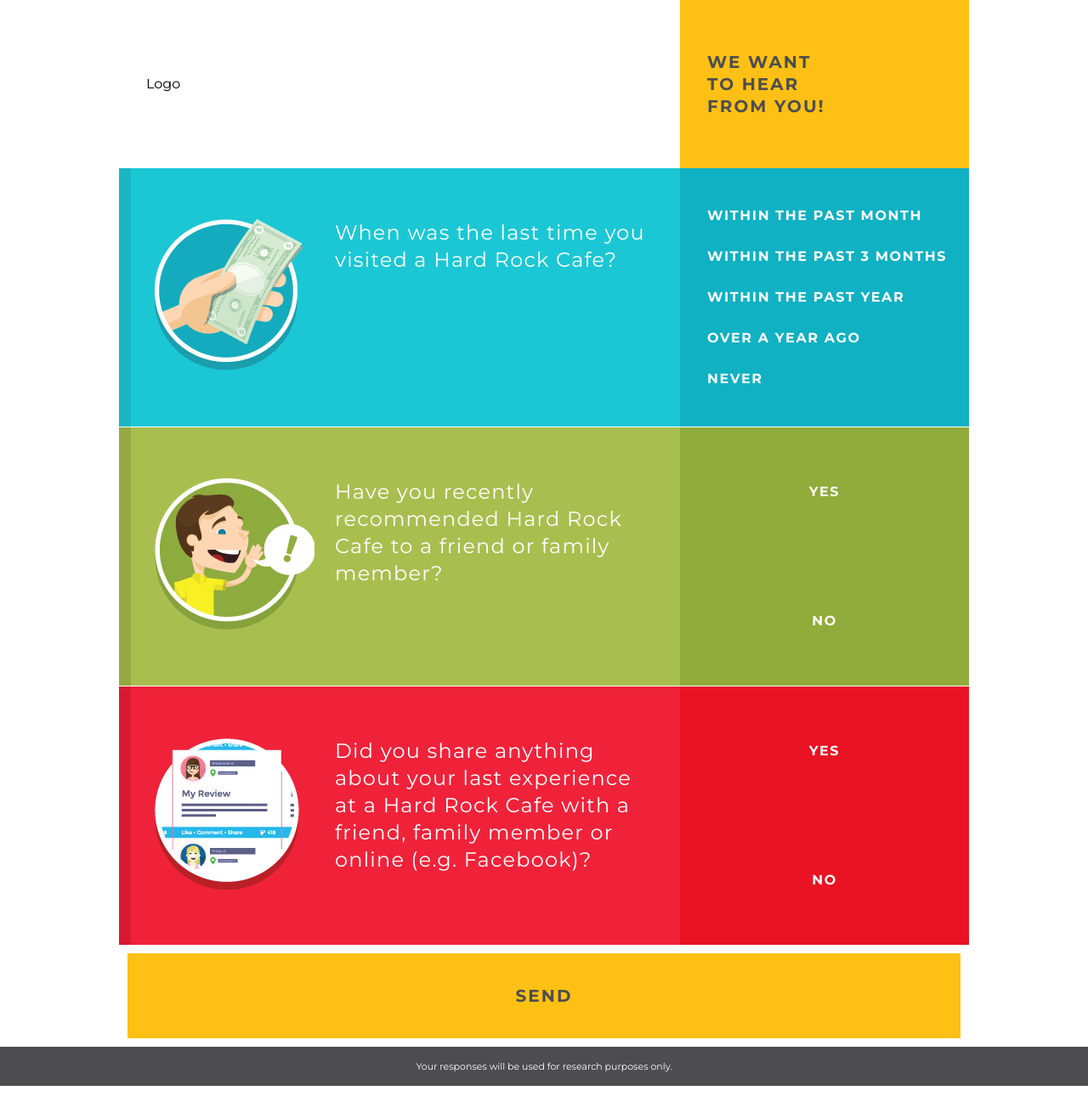
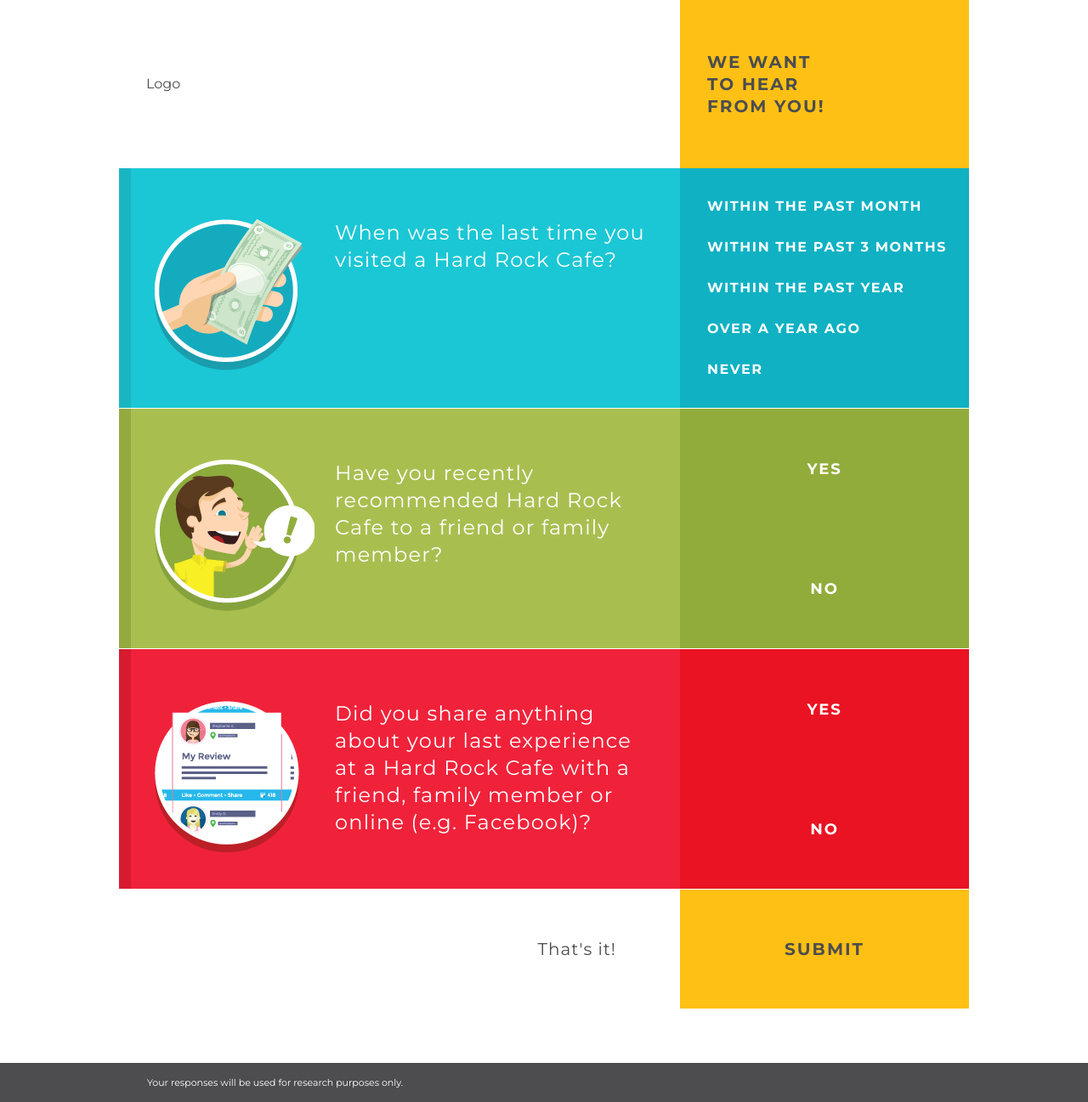
Before and after one commit to EggStrategy/msit-landing-pages, a PHP site: page / in a window 1280 px wide. Shown: the whole page at 85% size. Run offline with PHP 8.4, Linux system fonts and the light colour scheme; data that the repository does not hold is empty; some libraries are stand-ins or nearby versions.

Commit message:
Form Error Icon / Form Footer Message

```diff
--- a/assets/css/application.css
+++ b/assets/css/application.css
@@ -78,6 +78,7 @@ a {
 }
 
 body {
+  color: #4d4d4f;
   font: 400 1em/1.5em "Montserrat", Helvetica, arial, sans-serif;
 }
 
@@ -86,7 +87,6 @@ h1, h2, h3, h4, h5 {
 }
 
 h1 {
-  color: #4d4d4f;
   font-size: 20px;
   line-height: 26px;
   font-weight: 700;
@@ -130,15 +130,14 @@ em {
   height: 27px;
 }
 
-/*
-.icon-error-grey {
-  background-position: ;
+.icon-error-white {
+  background-position: 0 -734px;
 }
 
-.icon-error-white {
-  background-position: ;
+.icon-error-grey {
+  background-position: -20px -734px;
 }
-*/
+
 /*
 .icon-circle-1 {
   width: 174px;
@@ -300,7 +299,7 @@ label {
 @media (min-width: 50em) {
   .form-item {
     *zoom: 1;
-    min-height: 304px;
+    min-height: 282px;
     padding: 2em 21.25em 2em 0;
   }
   .form-item:before, .form-item:after {
@@ -358,6 +357,9 @@ label {
     width: 340px;
     height: 100%;
   }
+  .form-answers label {
+    font-size: 18px;
+  }
 }
 
 @media (min-width: 50em) {
@@ -390,6 +392,7 @@ label {
 @media (min-width: 50em) {
   .form-item:nth-of-type(1) label {
     padding: 0.75em 1em 0.75em 2em;
+    font-size: 16px;
     text-align: left;
   }
 }
@@ -468,13 +471,68 @@ label {
   }
 }
 .form-two-options label {
-  padding: 4em 0;
+  padding: 3.25em 0;
 }
 
+.form-item [class*="icon-error-"] {
+  position: absolute;
+  top: 2em;
+  left: 1em;
+}
+@media (min-width: 62.5em) {
+  .form-item [class*="icon-error-"] {
+    top: 1.75em;
+    left: 15em;
+  }
+}
+
+@media (min-width: 50em) {
+  .form-footer {
+    *zoom: 1;
+    padding-bottom: 4em;
+  }
+  .form-footer:before, .form-footer:after {
+    content: " ";
+    display: block;
+  }
+  .form-footer:after {
+    clear: both;
+  }
+  .form-footer .btn {
+    float: right;
+    width: 340px;
+    margin-left: 3.75em;
+    padding: 3em 0;
+    border: none;
+  }
+}
+
+.form-footer .form-message {
+  display: none;
+}
+@media (min-width: 50em) {
+  .form-footer .form-message {
+    display: inline-block;
+    float: right;
+    height: 140px;
+    text-align: right;
+    font-size: 20px;
+    letter-spacing: 0.05em;
+  }
+  .form-footer .form-message p {
+    position: relative;
+    top: 50%;
+    -webkit-transform: translateY(-50%);
+    -ms-transform: translateY(-50%);
+    transform: translateY(-50%);
+  }
+}
+
+/*
 .error .form-question {
   color: #f00;
 }
-
+*/
 /* Sections */
 .header {
   text-align: center;
@@ -542,3 +600,11 @@ label {
 .footer:after {
   clear: both;
 }
+@media (min-width: 62.5em) {
+  .footer {
+    text-align: left;
+  }
+  .footer p {
+    padding-left: 3em;
+  }
+}
--- a/assets/js/scripts.js
+++ b/assets/js/scripts.js
@@ -1,5 +1,4 @@
 $(function(){
-
 
   // Form Validation / Submission
 	function formSubmit() {
@@ -11,8 +10,12 @@ $(function(){
 
   		$('.form-item').each(function() {
   		    var radioChecked = $(this).find('input[type="radio"]:checked');
+  		    var errorIcon = $('<div class="icon-error-white"><div>');
+  		    var errorDiv = $('<div class="icon-error-white"><div>');
       		if(radioChecked.length == 0) {
             $(this).addClass('error');
+            $(this).append(errorIcon);
+            $().append();
             errorcount++;
       		} else if(radioChecked.length > 0) {
             $(this).removeClass('error');
@@ -45,8 +48,6 @@ $(function(){
           		    $("html, body").animate({ scrollTop: 0 }, 0);
           		}
       		});
-      		console.log(page_id);
-
   		}
 
   	});
--- a/assets/sass/global/_buttons.scss
+++ b/assets/sass/global/_buttons.scss
@@ -25,6 +25,4 @@ button {
     background: lighten($yellow, 10%);
   }
 
-  @include bp-max-width($small) {
-  }
 }
--- a/assets/sass/global/_icons.scss
+++ b/assets/sass/global/_icons.scss
@@ -27,15 +27,13 @@
   height: 27px;
 }
 
-/*
-.icon-error-grey {
-  background-position: ;
+.icon-error-white {
+  background-position: 0 -734px;
 }
 
-.icon-error-white {
-  background-position: ;
+.icon-error-grey {
+  background-position: -20px -734px;
 }
-*/
 
 
 /*
--- a/assets/sass/global/_typography.scss
+++ b/assets/sass/global/_typography.scss
@@ -11,6 +11,7 @@ $heavy: 900;
 $base:  24px;
 
 body {
+  color: $grey;
   font: $reg 1em/1.5em $sans;
 }
 
@@ -19,7 +20,6 @@ h1,h2,h3,h4,h5 {
 }
 
 h1 {
-  color: $grey;
   font-size: 20px;
   line-height: 26px;
   font-weight: $bold;
--- a/assets/sass/pages/_survey.scss
+++ b/assets/sass/pages/_survey.scss
@@ -7,7 +7,7 @@
 
   @include bp-min-width($medium) {
     @include cf;
-    min-height: 304px;
+    min-height: 282px;
     padding: 2em 21.25em 2em 0;
   }
 
@@ -56,6 +56,10 @@
     bottom: 1px;
     width: 340px;
     height: 100%;
+
+    label {
+      font-size: 18px;
+    }
   }
 }
 
@@ -84,6 +88,7 @@
 
     @include bp-min-width($medium) {
       padding: 0.75em 1em 0.75em 2em;
+      font-size: 16px;
       text-align: left;
     }
 
@@ -169,13 +174,55 @@
   }
 
   label {
-    padding: 4em 0;
+    padding: 3.25em 0;
   }
 }
 
+.form-item [class*="icon-error-"] {
+  position: absolute;
+  top: 2em;
+  left: 1em;
 
+  @include bp-min-width($large) {
+    top: 1.75em;
+    left: 15em;
+  }
+}
 
+.form-footer {
+  @include bp-min-width($medium) {
+    @include cf;
+    padding-bottom: 4em;
 
+    .btn {
+      float: right;
+      width: 340px;
+      margin-left: 3.75em;
+      padding: 3em 0;
+      border: none;
+    }
+  }
+}
+
+.form-footer .form-message {
+  display: none;
+
+  @include bp-min-width($medium) {
+    display: inline-block;
+    float: right;
+    height: 140px;
+    text-align: right;
+    font-size: 20px;
+    letter-spacing: 0.05em;
+
+    p {
+      @include vertical-align;
+    }
+  }
+}
+
+/*
 .error .form-question {
   color: #f00;
 }
+*/
--- a/assets/sass/sections/_footer.scss
+++ b/assets/sass/sections/_footer.scss
@@ -5,4 +5,12 @@
   color: #fff;
   font-size: 11px;
   text-align: center;
+
+  @include bp-min-width($large) {
+    text-align: left;
+
+    p {
+      padding-left: 3em;
+    }
+  }
 }
--- a/index.php
+++ b/index.php
@@ -70,7 +70,12 @@
 
 				<input type="hidden" name="page_id" value="1">
 
-  			<button class="btn">Send</button>
+        <div class="form-footer">
+  			  <button class="btn">Submit</button>
+          <div class="form-message">
+            <p>That's it!</p>
+          </div>
+        </div>
 
   		</form>
 
```
